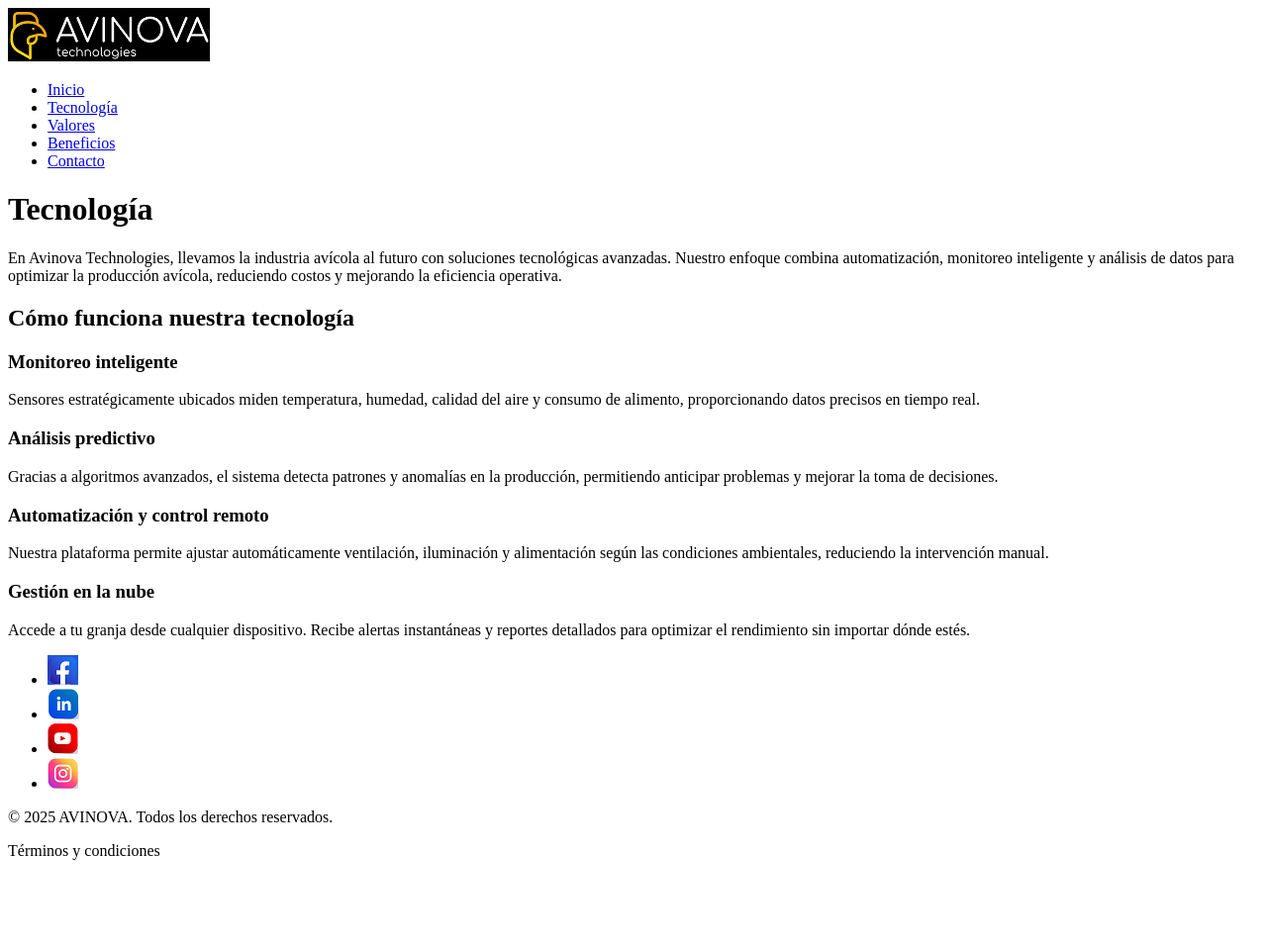
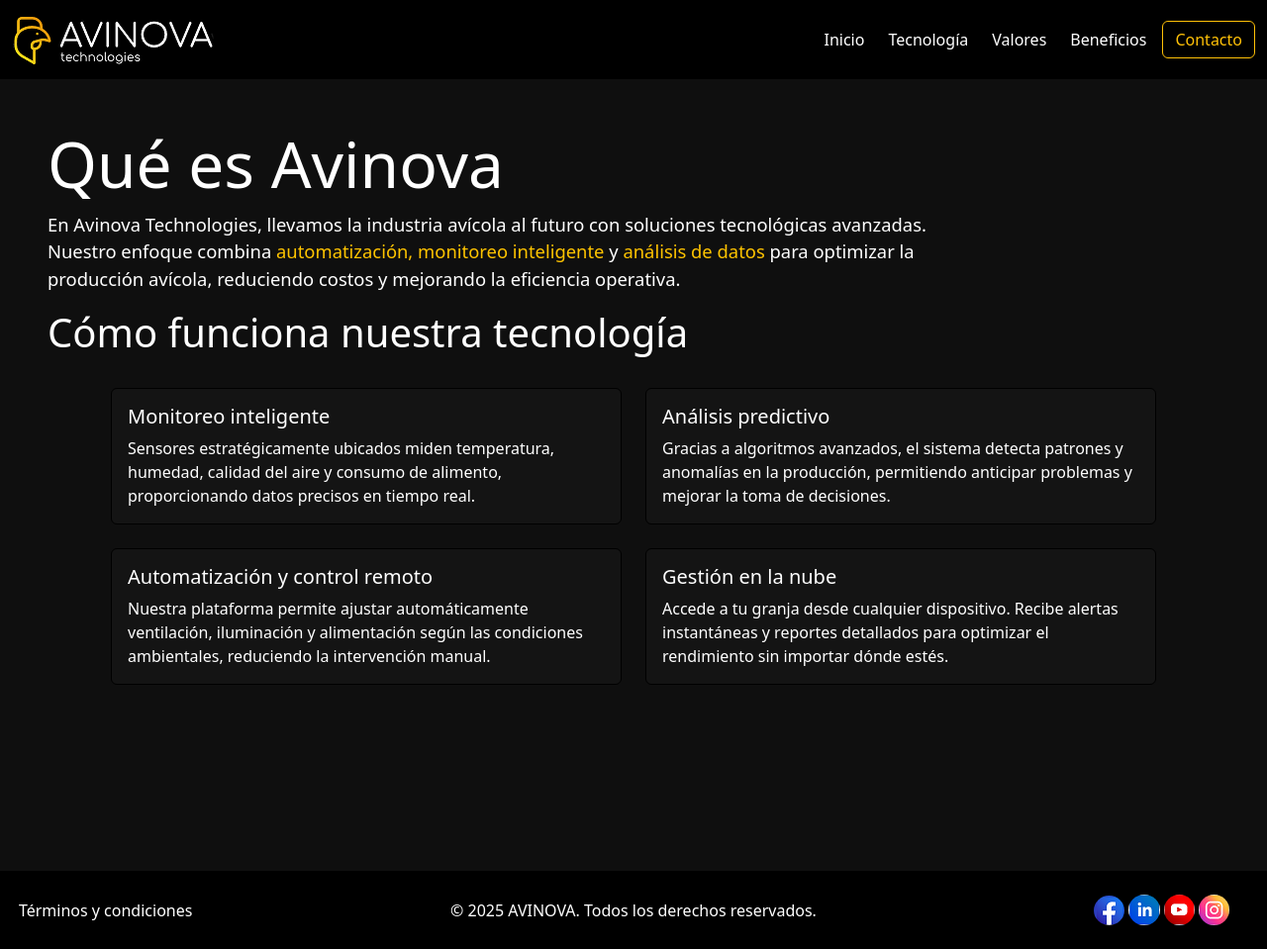
Before and after one commit to gonzalosilveyra/Avinova, a plain HTML site: page pages/tecnologia.html in a window 1280 px wide. Shown: the whole page at 99% size. Before the commit the page ends 877 px from the top, so only its background shows below. Drawn offline with nearby package versions, Linux system fonts and the light colour scheme.

Commit message:
Creación del tecnologia.html

```diff
--- a/css/styles.css
+++ b/css/styles.css
@@ -1,4 +1,10 @@
+body {
+    margin: 0px;
+}
 
+.tecnologia {
+    background-color: #0f0f0f;
+}
 
 .logo-red-social {
     border-radius: 100%;
@@ -38,11 +44,32 @@
     color: gold !important;
 }
 
+.tecnologia h1 {
+    font-size: 8vh;
+}
+
+.tecnologia h2 {
+    font-size: 5vh;
+}
+
+.tecnologia h3 {
+    font-size: 3vh;
+}
+
+.tecnologia h1 + p {
+    font-size: 2.3vh;
+    width: 72vw;
+}
+
+.card {
+    background-color: #141414;
+    color: white;
+    border-color: black;
+}
 
 /* Media queries */
 
 @media (max-width: 767px) {
-
 
     .inicio h1 {
         font-size: 6vh;
@@ -54,3 +81,10 @@
         font-weight:normal;
     }
 }
+
+@media (min-width: 767px) {
+
+    .tecnologia-cards {
+        padding-inline: 5vw;
+    }
+}
--- a/pages/tecnologia.html
+++ b/pages/tecnologia.html
@@ -3,6 +3,7 @@
 <head>
     <meta charset="UTF-8">
     <meta name="viewport" content="width=device-width, initial-scale=1.0">
+    <link href="https://cdn.jsdelivr.net/npm/bootstrap@5.3.3/dist/css/bootstrap.min.css" rel="stylesheet" integrity="sha384-QWTKZyjpPEjISv5WaRU9OFeRpok6YctnYmDr5pNlyT2bRjXh0JMhjY6hW+ALEwIH" crossorigin="anonymous">
     <link rel="preconnect" href="https://fonts.googleapis.com">
     <link rel="preconnect" href="https://fonts.gstatic.com" crossorigin>
     <link href="https://fonts.googleapis.com/css2?family=Inter+Tight:ital,wght@0,100..900;1,100..900&family=Inter:ital,opsz,wght@0,14..32,100..900;1,14..32,100..900&family=Open+Sans:ital,wght@0,300..800;1,300..800&display=swap" rel="stylesheet">
@@ -10,60 +11,98 @@
     <title>Avinova - Tecnología</title>
 </head>
 <body>
+
     <header>
-        <nav class="navbar">
-            <img src="../media/Avinova.png">
-            <ul>
-                <li><a href="../index.html">Inicio</a></li>
-                <li><a href="tecnologia.html">Tecnología</a></li>
-                <li><a href="valores.html">Valores</a></li>
-                <li><a href="beneficios.html">Beneficios</a></li>
-                <li><a href="contacto.html">Contacto</a></li>
-            </ul>
+        <nav class="navbar navbar-expand-lg bg-black d-flex align-items-center">
+          <div class="container-fluid ">
+              <a class="navbar-brand" href="../index.html"><img src="../media/Avinova.png" class="img-fluid" alt="Logo"></a>
+            <button class="navbar-toggler bg-warning" type="button" data-bs-toggle="collapse" data-bs-target="#navbarNavAltMarkup" aria-controls="navbarNavAltMarkup" aria-expanded="false" aria-label="Toggle navigation">
+              <span class="navbar-toggler-icon"></span>
+            </button>
+
+            <div class="collapse navbar-collapse justify-content-end" id="navbarNavAltMarkup">
+              <div class="navbar-nav align-items-center gap-2">
+                <a class="nav-link text-white" href="../index.html">Inicio</a>
+                <a class="nav-link text-white" href="tecnologia.html">Tecnología</a>
+                <a class="nav-link text-white" href="valores.html">Valores</a>
+                <a class="nav-link text-white" href="beneficios.html">Beneficios</a>
+                <a class="btn btn-outline-warning" href="contacto.html" role="button">Contacto</a>
+              </div>
+            </div>
+          </div>
         </nav>
-    </header>
-    <main class="tecnologia">
-        <div>
-            <h1>Tecnología</h1>
-            <p>En Avinova Technologies, llevamos la industria avícola al futuro con soluciones tecnológicas avanzadas. Nuestro enfoque combina <span class="color-dorado">automatización, monitoreo inteligente</span> y <span class="color-dorado">análisis de datos</span> para optimizar la producción avícola, reduciendo costos y mejorando la eficiencia operativa.</p>
-        </div>
-        <div>
-            <h2>Cómo funciona nuestra tecnología</h2>
-            <section>
-                <h3>Monitoreo inteligente</h3>
-                <p>Sensores estratégicamente ubicados miden temperatura, humedad, calidad del aire y consumo de alimento, proporcionando datos precisos en tiempo real.</p>
-            </section>
-            <section>
-                <h3>Análisis predictivo</h3>
-                <p>Gracias a algoritmos avanzados, el sistema detecta patrones y anomalías en la producción, permitiendo anticipar problemas y mejorar la toma de decisiones.</p>
-            </section>
-            <section>
-                <h3>Automatización y control remoto</h3>
-                <p>Nuestra plataforma permite ajustar automáticamente ventilación, iluminación y alimentación según las condiciones ambientales, reduciendo la intervención manual.</p>
-            </section>
-            <section>
-                <h3>Gestión en la nube</h3>
-                <p>Accede a tu granja desde cualquier dispositivo. Recibe alertas instantáneas y reportes detallados para optimizar el rendimiento sin importar dónde estés.</p>
-            </section>
+  </header>
+
+    <main class="min-vh-100 py-5 text-white tecnologia">
+        <div class="container-fluid px-5">
+            <div>
+                <h1>Qué es Avinova</h1>
+                <p>En Avinova Technologies, llevamos la industria avícola al futuro con soluciones tecnológicas avanzadas. Nuestro enfoque combina <span class="texto-dorado">automatización, monitoreo inteligente</span> y <span class="texto-dorado">análisis de datos</span> para optimizar la producción avícola, reduciendo costos y mejorando la eficiencia operativa.</p>
+            </div>
+            <div>
+                <h2>Cómo funciona nuestra tecnología</h2>
+                <div class="row row-cols-1 row-cols-md-2 g-4 py-4 tecnologia-cards">
+                    <div class="col">
+                      <div class="card">
+                        <div class="card-body">
+                          <h5 class="card-title">Monitoreo inteligente</h5>
+                          <p class="card-text">Sensores estratégicamente ubicados miden temperatura, humedad, calidad del aire y consumo de alimento, proporcionando datos precisos en tiempo real.</p>
+                        </div>
+                      </div>
+                    </div>
+                    <div class="col">
+                      <div class="card">
+                        <div class="card-body">
+                          <h5 class="card-title">Análisis predictivo</h5>
+                          <p class="card-text">Gracias a algoritmos avanzados, el sistema detecta patrones y anomalías en la producción, permitiendo anticipar problemas y mejorar la toma de decisiones.</p>
+                        </div>
+                      </div>
+                    </div>
+                    <div class="col">
+                      <div class="card">
+                        <div class="card-body">
+                          <h5 class="card-title">Automatización y control remoto</h5>
+                          <p class="card-text">Nuestra plataforma permite ajustar automáticamente ventilación, iluminación y alimentación según las condiciones ambientales, reduciendo la intervención manual.</p>
+                        </div>
+                      </div>
+                    </div>
+                    <div class="col">
+                      <div class="card">
+                        <div class="card-body">
+                          <h5 class="card-title">Gestión en la nube</h5>
+                          <p class="card-text">Accede a tu granja desde cualquier dispositivo. Recibe alertas instantáneas y reportes detallados para optimizar el rendimiento sin importar dónde estés.</p>
+                        </div>
+                      </div>
+                    </div>
+                  </div>
+            </div>
         </div>
     </main>
-    <footer>
-        <ul>
-            <li>
-                <a href="https://www.facebook.com" target="_blank"><img src="../media/fb_logo.png" alt="Facebook"></a>
-            </li>
-            <li>
-                <a href="https://www.linkedin.com" target="_blank"><img src="../media/lkdn_logo.png" alt="LinkedIn"></a>
-            </li>
-            <li>
-                <a href="https://www.youtube.com" target="_blank"><img src="../media/yt_logo.png" alt="Youtube"></a>
-            </li>
-            <li>
-                <a href="https://www.instagram.com" target="_blank"><img src="../media/ig_logo.png" alt="instagram"></a>
-            </li>
-        </ul>
-        <p>&copy; 2025 AVINOVA. Todos los derechos reservados.</p>
-        <a>Términos y condiciones</a>
+
+    <footer class="bg-black text-white py-4">
+        <div class="container-fluid">
+            <div class="row align-items-center d-flex text-center">
+
+                <div class="col-12 col-md-2">
+                    <a href="#" class="text-white text-decoration-none">Términos y condiciones</a>
+                </div>
+
+                <div class="col-12 col-md-8">
+                    <p class="mb-0">&copy; 2025 AVINOVA. Todos los derechos reservados.</p>
+                </div>
+
+                <div class="col-12 col-md-2">
+                    <a href="https://www.facebook.com" target="_blank"><img class="logo-red-social" src="../media/fb_logo.png" alt="Facebook"></a>
+                    <a href="https://www.linkedin.com" target="_blank"><img class="logo-red-social" src="../media/lkdn_logo.png" alt="LinkedIn"></a>
+                    <a href="https://www.youtube.com" target="_blank"><img class="logo-red-social" src="../media/yt_logo.png" alt="Youtube"></a>
+                    <a href="https://www.instagram.com" target="_blank"><img class="logo-red-social" src="../media/ig_logo.png" alt="Instagram"></a>
+                </div>
+            </div>
+        </div>
     </footer>
+
+    <script src="https://cdn.jsdelivr.net/npm/bootstrap@5.3.3/dist/js/bootstrap.bundle.min.js" integrity="sha384-YvpcrYf0tY3lHB60NNkmXc5s9fDVZLESaAA55NDzOxhy9GkcIdslK1eN7N6jIeHz" crossorigin="anonymous"></script>
+
+
 </body>
 </html>
```
